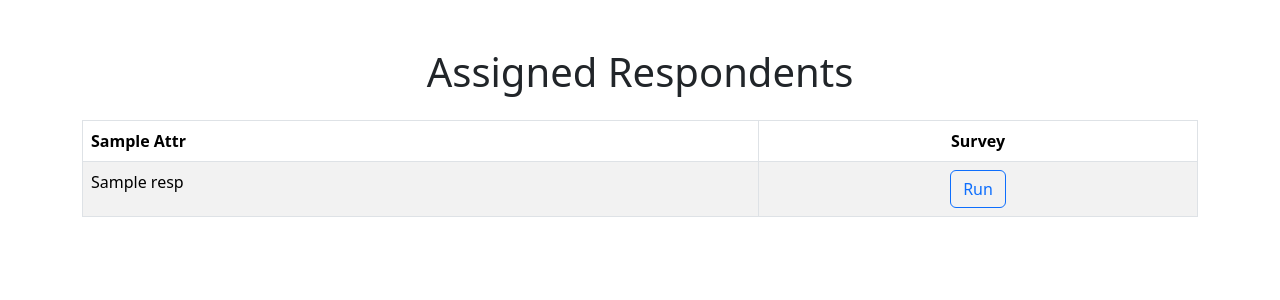
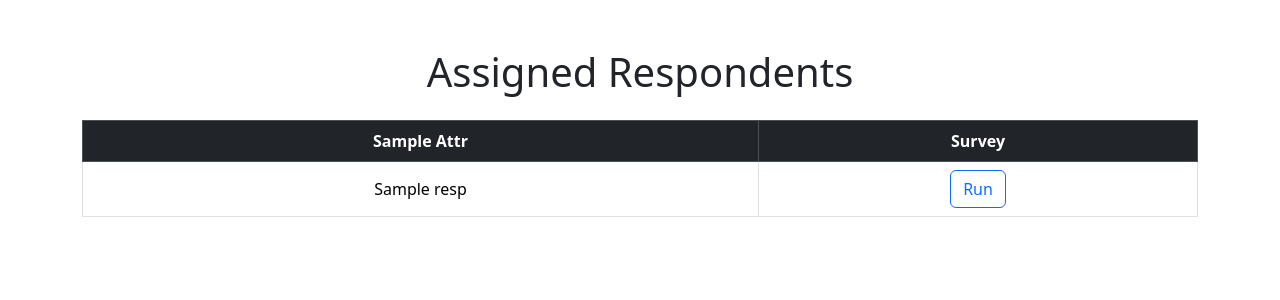
Before and after one commit to sylvaingchassang/ddss-safely-report, a Python web app: template safely_report/templates/enumerator/index.html in a window 1280 px wide. Shown: the top 300 px of the page. Run offline with Jinja, Linux system fonts and the light colour scheme; the template is opened without the code that fills it: most values are stand-ins (such as "Sample title", 1, 10 or a date in 2020).

Commit message:
Enhance table appearance

```diff
--- a/safely_report/templates/enumerator/index.html
+++ b/safely_report/templates/enumerator/index.html
@@ -5,22 +5,22 @@
 <div class="container mt-5">
   <h1 class="text-center mb-4">Assigned Respondents</h1>
 
-  <table class="table table-bordered table-striped">
-    <thead>
-      <tr>
+  <table class="table table-bordered table-hover">
+    <thead class="table-dark">
+      <tr class="text-center align-middle">
         {% for attr in attributes %}
           <th>{{ attr|replace("_", " ")|title }}</th>
         {% endfor %}
-        <th class="text-center">Survey</th>
+        <th>Survey</th>
       </tr>
     </thead>
     <tbody>
       {% for resp in respondents %}
-        <tr>
+        <tr class="text-center align-middle">
           {% for attr in attributes %}
             <td>{{ resp[attr] }}</td>
           {% endfor %}
-          <td class="text-center">
+          <td>
             <a
               href="{{ url_for('survey.on_behalf_of', respondent_uuid=resp.uuid) }}"
               class="btn btn-outline-primary"
```
